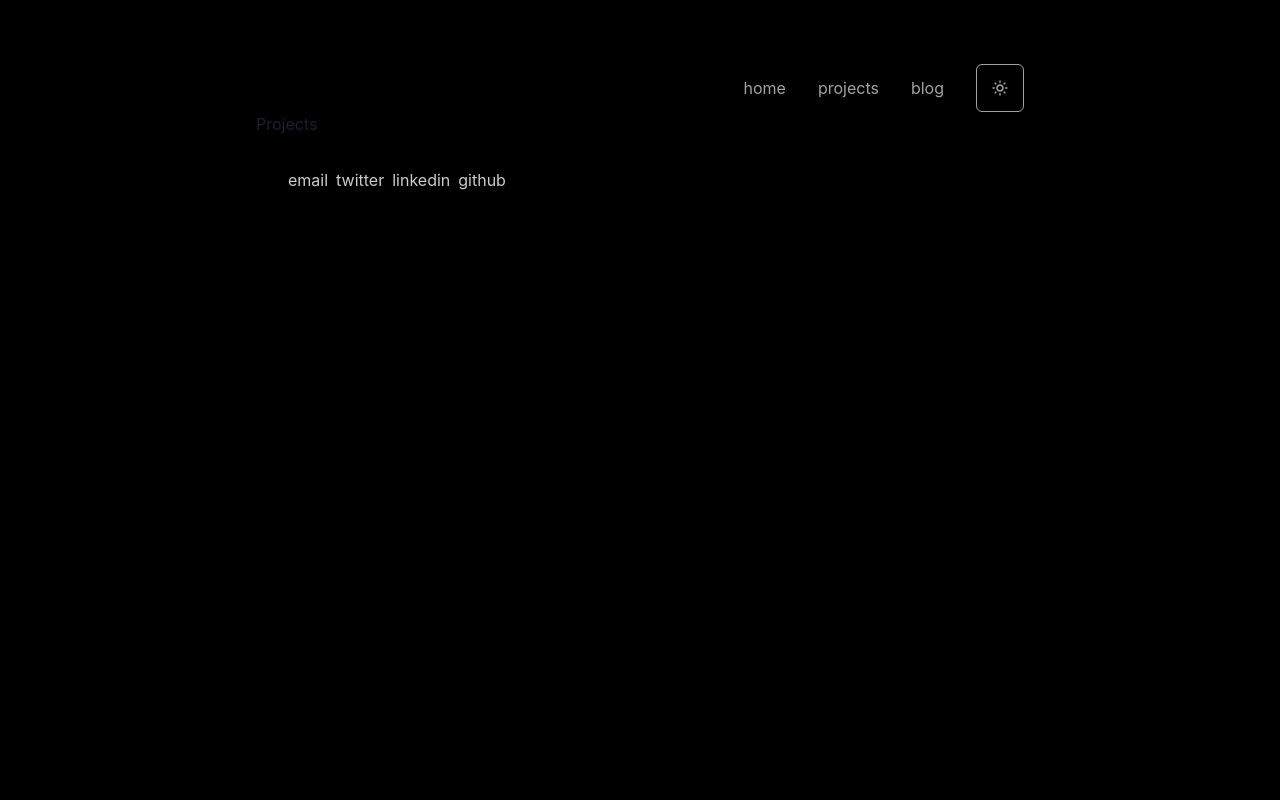
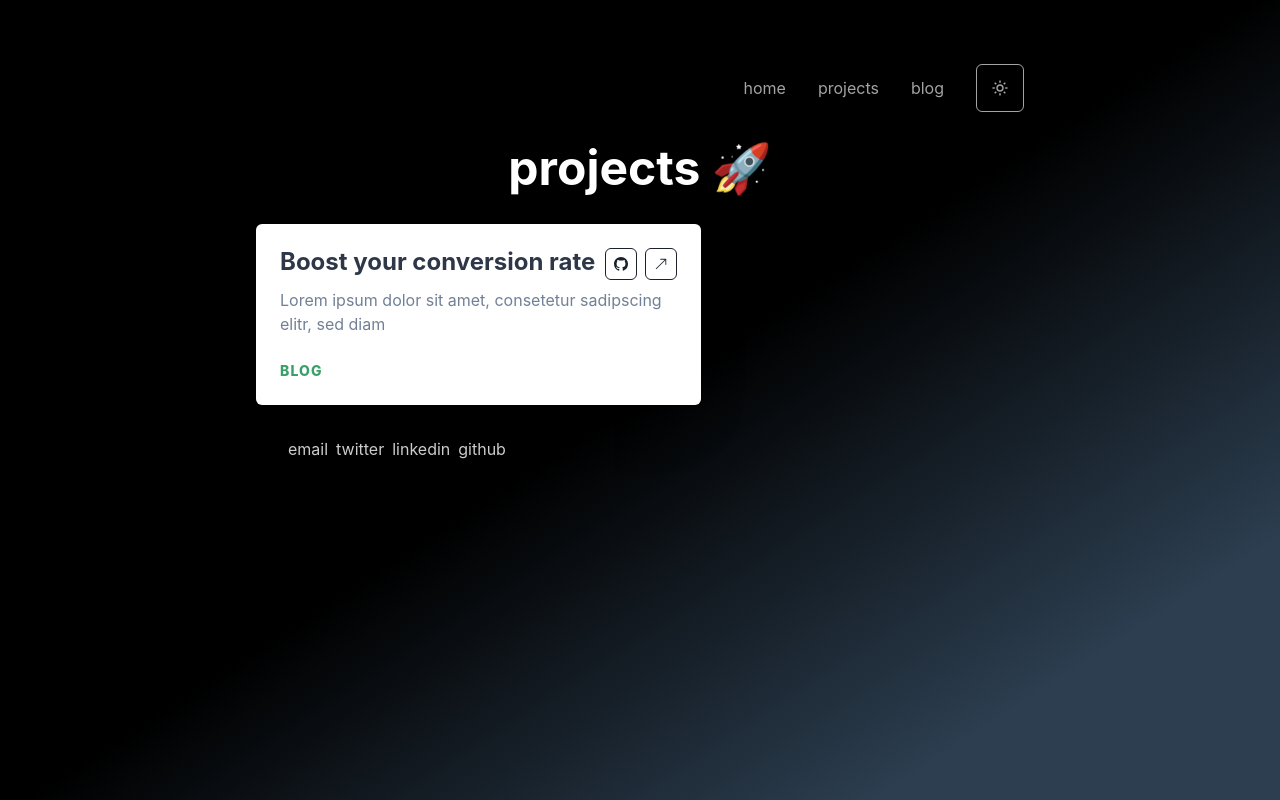
Before and after one commit to janvi01/minimalist-dev-portfolio, a Next.js app: page /projects in a window 1280 px wide. Built offline with nearby package versions, Linux system fonts and the light colour scheme.

Commit message:
added projects card, gradients

```diff
--- a/src/components/main.js
+++ b/src/components/main.js
@@ -4,7 +4,6 @@ function Main() {
   return (
     <Stack
       direction={["column", "row"]}
-      bgColor={"black"}
       m="8"
       justify="flex-start"
       spacing="8"
--- a/src/components/navbar.js
+++ b/src/components/navbar.js
@@ -5,12 +5,7 @@ import { BiSun } from "react-icons/bi";
 
 function Navbar() {
   return (
-    <HStack
-      bgColor={"black"}
-      justify="flex-end"
-      spacing="8"
-      color={"whiteAlpha.700"}
-    >
+    <HStack justify="flex-end" spacing="8" color={"whiteAlpha.700"}>
       {navData.map((items, key) => {
         return (
           <Link
--- a/src/data/experienceData.js
+++ b/src/data/experienceData.js
@@ -5,7 +5,7 @@ export const experienceData = [
     startingDate: "Feb 2022",
     endingDate: "present",
     description: [
-      "Merged 15+ patches to Mozilla source code working on the products - Firefox browser i.e. Picture-in-Picture, adds on, documentation etc. that is live in Firefox, Firefox Beta, and Nightly Browser used by 100+ million users.",
+      "Merged 20+ patches to Mozilla source code working on the products - Firefox browser i.e. Picture-in-Picture, adds on, documentation etc. that is live in Firefox, Firefox Beta, and Nightly Browser used by 100+ million users.",
     ],
   },
   {
--- a/src/pages/_app.js
+++ b/src/pages/_app.js
@@ -6,13 +6,13 @@ import { ChakraProvider, Box, VStack } from "@chakra-ui/react";
 function MyApp({ Component, pageProps }) {
   return (
     <ChakraProvider>
-      <VStack bgColor={"black"}>
-        <Box
-          bgColor={"black"}
-          p={["4", "8", "16"]}
-          minH={"100vh"}
-          w={["100%", "90%", "70%"]}
-        >
+      <VStack
+        bgColor={"black"}
+        bgGradient={
+          "linear-gradient(147deg, #000000 0%, #000000 50%, #2c3e50 84%)"
+        }
+      >
+        <Box p={["4", "8", "16"]} minH={"100vh"} w={["100%", "90%", "70%"]}>
           <Navbar />
           <Component {...pageProps} />
           <Footer />
--- a/src/pages/projects.js
+++ b/src/pages/projects.js
@@ -1,5 +1,73 @@
+import {
+  Stack,
+  Text,
+  Heading,
+  IconButton,
+  useColorModeValue,
+  Box,
+  HStack,
+} from "@chakra-ui/react";
+import { BsGithub, BsArrowUpRight } from "react-icons/bs";
+
 function Projects() {
-  return <div>Projects</div>;
+  return (
+    <>
+      <Heading as={"h1"} size="2xl" textAlign={"center"} m={"8"} color="white">
+        projects 🚀
+      </Heading>
+      <Box
+        maxW={"445px"}
+        w={"full"}
+        bg={useColorModeValue("white", "gray.900")}
+        boxShadow={"2xl"}
+        rounded={"md"}
+        p={6}
+        overflow={"hidden"}
+      >
+        <Stack>
+          <Stack direction={"row"} justifyContent="space-between">
+            <Heading
+              color={useColorModeValue("gray.700", "white")}
+              fontSize={"2xl"}
+              fontFamily={"body"}
+            >
+              Boost your conversion rate
+            </Heading>
+            <HStack>
+              <IconButton
+                aria-label="Mode Change"
+                variant="outline"
+                colorScheme="black"
+                size={"sm"}
+                icon={<BsGithub />}
+              />
+              <IconButton
+                aria-label="Mode Change"
+                variant="outline"
+                colorScheme="black"
+                size={"sm"}
+                icon={<BsArrowUpRight />}
+              />
+            </HStack>
+          </Stack>
+          <Text color={"gray.500"}>
+            Lorem ipsum dolor sit amet, consetetur sadipscing elitr, sed diam
+          </Text>
+          <Stack mt={4} direction={"row"} spacing={4} align={"center"}>
+            <Text
+              color={"green.500"}
+              textTransform={"uppercase"}
+              fontWeight={800}
+              fontSize={"sm"}
+              letterSpacing={1.1}
+            >
+              Blog
+            </Text>
+          </Stack>
+        </Stack>
+      </Box>
+    </>
+  );
 }
 
 export default Projects;
```
Also changed, not shown: src/components/about.js (+1 -7 lines), src/components/experience.js (+1 -7 lines).
